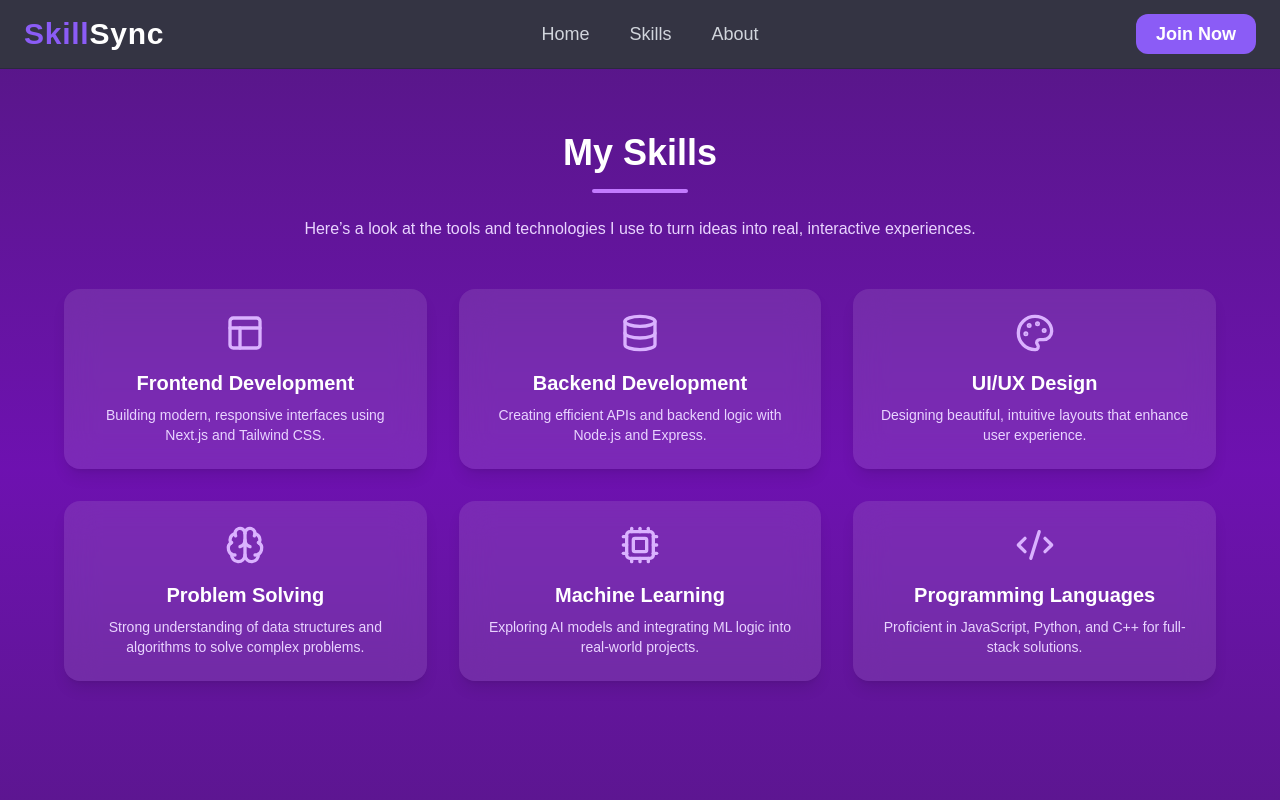
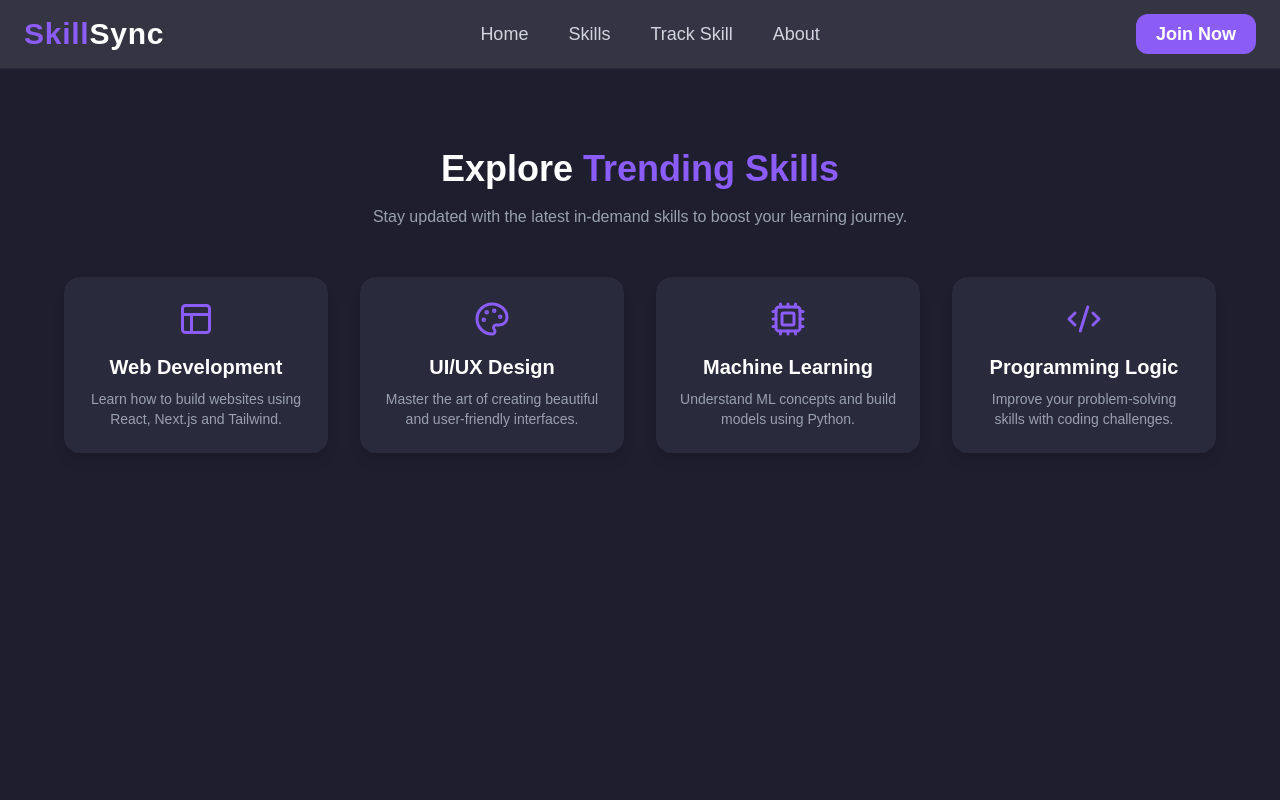
Before and after one commit to RabiaHameedKhan/SkillSync, a Next.js app: page /skills in a window 1280 px wide. Shown: the top 800 px of the page. Built offline with nearby package versions, Linux system fonts and the light colour scheme.

Commit message:
Track page added

```diff
--- a/src/app/components/Navbar.js
+++ b/src/app/components/Navbar.js
@@ -9,6 +9,7 @@ export default function Navbar() {
   const navLinks = [
     { name: "Home", path: "/" },
     { name: "Skills", path: "/skills" },
+    { name: "Track Skill", path: "/track" },
     { name: "About", path: "#about" },
   ];
 
--- a/src/app/skills/page.js
+++ b/src/app/skills/page.js
@@ -1,66 +1,32 @@
 "use client";
-import { Layout, Database, Palette, Brain, Cpu, Code2 } from "lucide-react";
+import { Code2, Palette, Cpu, Layout } from "lucide-react";
 
-const skills = [
-  {
-    name: "Frontend Development",
-    icon: Layout,
-    desc: "Building modern, responsive interfaces using Next.js and Tailwind CSS.",
-  },
-  {
-    name: "Backend Development",
-    icon: Database,
-    desc: "Creating efficient APIs and backend logic with Node.js and Express.",
-  },
-  {
-    name: "UI/UX Design",
-    icon: Palette,
-    desc: "Designing beautiful, intuitive layouts that enhance user experience.",
-  },
-  {
-    name: "Problem Solving",
-    icon: Brain,
-    desc: "Strong understanding of data structures and algorithms to solve complex problems.",
-  },
-  {
-    name: "Machine Learning",
-    icon: Cpu,
-    desc: "Exploring AI models and integrating ML logic into real-world projects.",
-  },
-  {
-    name: "Programming Languages",
-    icon: Code2,
-    desc: "Proficient in JavaScript, Python, and C++ for full-stack solutions.",
-  },
+const trendingSkills = [
+  { name: "Web Development", icon: <Layout size={36} />, desc: "Learn how to build websites using React, Next.js and Tailwind." },
+  { name: "UI/UX Design", icon: <Palette size={36} />, desc: "Master the art of creating beautiful and user-friendly interfaces." },
+  { name: "Machine Learning", icon: <Cpu size={36} />, desc: "Understand ML concepts and build models using Python." },
+  { name: "Programming Logic", icon: <Code2 size={36} />, desc: "Improve your problem-solving skills with coding challenges." },
 ];
 
 export default function SkillsPage() {
   return (
-    <div className="min-h-screen bg-gradient-to-b from-purple-900 via-purple-800 to-purple-900 text-white py-16 px-6">
+    <section className="min-h-screen bg-[#1E1E2F] text-white py-20 px-6">
       <div className="max-w-6xl mx-auto text-center">
-        <h1 className="text-4xl font-bold mb-4">My Skills</h1>
-        <div className="w-24 h-1 bg-purple-400 mx-auto mb-6 rounded-full"></div>
-        <p className="text-purple-200 max-w-2xl mx-auto mb-12">
-          Here’s a look at the tools and technologies I use to turn ideas into
-          real, interactive experiences.
-        </p>
+        <h1 className="text-4xl font-bold mb-4">
+          Explore <span className="text-[#8B5CF6]">Trending Skills</span>
+        </h1>
+        <p className="text-gray-400 mb-12">Stay updated with the latest in-demand skills to boost your learning journey.</p>
 
-        <div className="grid grid-cols-1 sm:grid-cols-2 lg:grid-cols-3 gap-8">
-          {skills.map((skill, index) => {
-            const Icon = skill.icon;
-            return (
-              <div
-                key={index}
-                className="bg-white/10 hover:bg-white/20 transition-all duration-300 backdrop-blur-lg rounded-2xl p-6 shadow-lg hover:shadow-purple-500/30 flex flex-col items-center text-center"
-              >
-                <Icon size={40} className="text-purple-300 mb-4" />
-                <h3 className="text-xl font-semibold mb-2">{skill.name}</h3>
-                <p className="text-purple-200 text-sm">{skill.desc}</p>
-              </div>
-            );
-          })}
+        <div className="grid grid-cols-1 sm:grid-cols-2 lg:grid-cols-4 gap-8">
+          {trendingSkills.map((skill, index) => (
+            <div key={index} className="bg-[#2A2A3D] rounded-2xl p-6 shadow-lg hover:scale-105 transition-transform">
+              <div className="text-[#8B5CF6] mb-4 flex justify-center">{skill.icon}</div>
+              <h3 className="text-xl font-semibold mb-2">{skill.name}</h3>
+              <p className="text-gray-400 text-sm">{skill.desc}</p>
+            </div>
+          ))}
         </div>
       </div>
-    </div>
+    </section>
   );
 }
--- /dev/null
+++ b/src/app/track/page.js
@@ -0,0 +1,58 @@
+"use client";
+import { useState, useEffect } from "react";
+
+export default function TrackPage() {
+  const [skills, setSkills] = useState([]);
+  const [input, setInput] = useState("");
+
+  // Load saved skills
+  useEffect(() => {
+    const saved = JSON.parse(localStorage.getItem("skills")) || [];
+    setSkills(saved);
+  }, []);
+
+  // Save new skill
+  const addSkill = () => {
+    if (input.trim()) {
+      const updated = [...skills, { name: input, progress: 0 }];
+      setSkills(updated);
+      localStorage.setItem("skills", JSON.stringify(updated));
+      setInput("");
+    }
+  };
+
+  return (
+    <section className="min-h-screen bg-[#1E1E2F] text-white py-20 px-6">
+      <div className="max-w-xl mx-auto text-center">
+        <h1 className="text-4xl font-bold mb-6">
+          Track Your <span className="text-[#8B5CF6]">Skills</span>
+        </h1>
+        <div className="flex gap-2 justify-center mb-8">
+          <input
+            type="text"
+            value={input}
+            onChange={(e) => setInput(e.target.value)}
+            placeholder="Add a skill you're learning..."
+            className="w-full max-w-md px-4 py-2 rounded-lg bg-[#2A2A3D] border border-[#3B3B4F] text-white focus:outline-none focus:border-[#8B5CF6]"
+          />
+          <button
+            onClick={addSkill}
+            className="bg-[#8B5CF6] hover:bg-[#7C3AED] px-5 py-2 rounded-lg font-medium transition"
+          >
+            Add
+          </button>
+        </div>
+
+        <div className="space-y-3">
+          {skills.map((s, i) => (
+            <div key={i} className="bg-[#2A2A3D] p-4 rounded-lg flex justify-between items-center">
+              <span>{s.name}</span>
+              <span className="text-sm text-gray-400">Progress: {s.progress}%</span>
+            </div>
+          ))}
+          {skills.length === 0 && <p className="text-gray-400">No skills added yet.</p>}
+        </div>
+      </div>
+    </section>
+  );
+}
```
